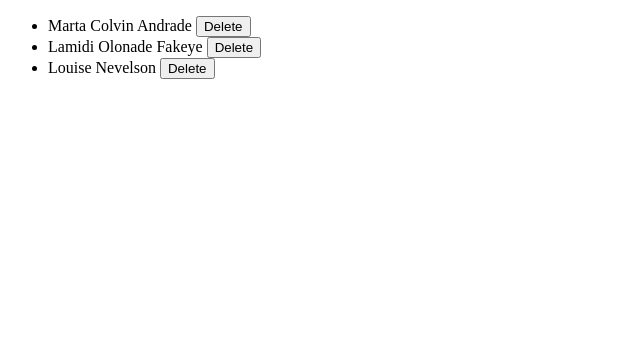
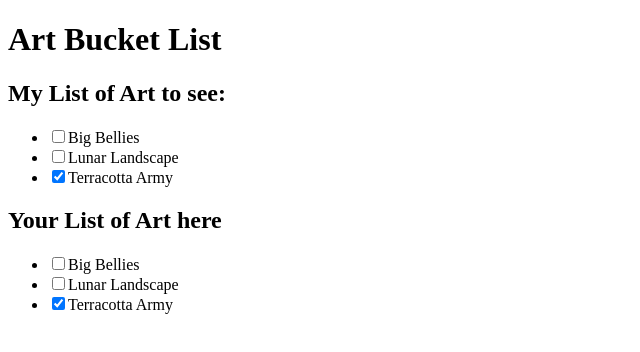
Before and after one commit to get-aakash/reactPlayground, a React (Vite) app: page / in a window 1280 px wide. Shown: the top 352 px of the page, without its empty margins (0-640 px from the left). Built offline with nearby package versions, Linux system fonts and the light colour scheme.

Commit message:
toggle the check button

```diff
--- a/src/App.jsx
+++ b/src/App.jsx
@@ -1,40 +1,77 @@
 import React from 'react'
 import { useState } from 'react'
 
-const App = () => {
-  const [person, setPerson] = useState([
+let nextId = 3
+
+  const initialList = [
     {
-      id: 1,
-      name: "Marta Colvin Andrade"
+      id:0, title: "Big Bellies", seen: false
     },
     {
-      id: 2,
-      name: "Lamidi Olonade Fakeye"
+      id:1, title: "Lunar Landscape", seen: false
     },
     {
-      id: 3,
-      name: "Louise Nevelson"
-    },
+      id:2, title: "Terracotta Army", seen: true
+    }
+  ]
+const App = () => {
+  const [myList, setMyList] = useState(initialList)
+  const [yourList, setYourList] = useState(initialList)
 
-  ])
+  function handleOnToggleMyList(artworkId,nextSeen){
+    const myNextList = [...myList];
+    const artwork = myNextList.find(
+      a => a.id === artworkId
+    );
+    artwork.seen = nextSeen;
+    setMyList(myNextList);
 
-  function handleDelete(id){
-    const data = person.filter((element)=>
-      element.id !== id
-    )
-    console.log(data)
-    setPerson(data)
   }
+  function handleOnToggleYourList(artworkId, nextSeen){
+    const yourNextList = [...yourList];
+    const artwork = yourNextList.find(
+      a => a.id === artworkId
+    );
+    artwork.seen = nextSeen;
+    setYourList(yourNextList);
+
+  }
+
+
   return (
     <div>
-      <ul>
-        {person.map(element=>(
-          <li key={element.id}>{element.name} <button onClick={()=>handleDelete(element.id)}>Delete</button></li>
-        ))}
-      </ul>
+      <h1>Art Bucket List</h1>
+      <h2>My List of Art to see:</h2>
+      <ItemList artworks={myList} onToggle={handleOnToggleMyList} />
+      <h2>Your List of Art here</h2>
+      <ItemList artworks={yourList} onToggle={handleOnToggleYourList} />
 
     </div>
   )
 }
 
+function ItemList({artworks, onToggle}){
+  return(
+    <ul>
+      {artworks.map(artwork => (
+        <li key={artwork.id}>
+          <label>
+            <input
+              type="checkbox"
+              checked={artwork.seen}
+              onChange={e => {
+                onToggle(
+                  artwork.id,
+                  e.target.checked
+                );
+              }}
+            />
+            {artwork.title}
+          </label>
+        </li>
+      ))}
+    </ul>
+  )
+}
+
 export default App
```
